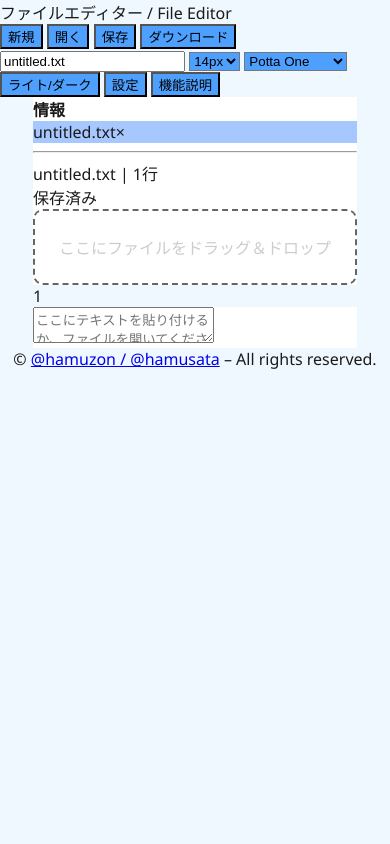
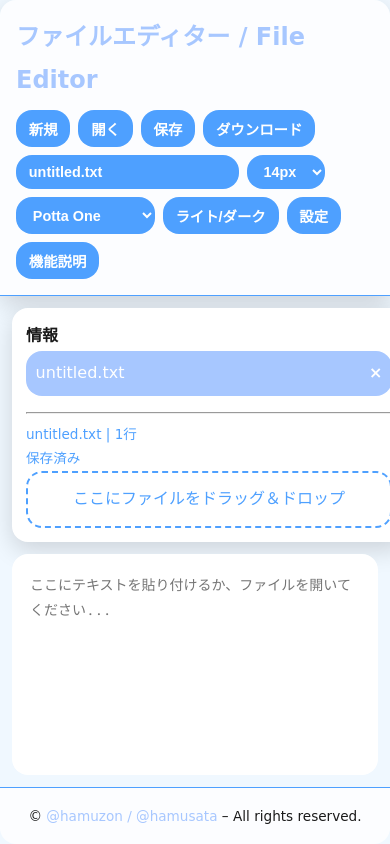
Before and after one commit to hamuzon/editor, a plain HTML site: page index.html in a window 390 px wide. Drawn offline with Linux system fonts and the light colour scheme; a web font is replaced by a local one.

Commit message:
v1.0.0 -1 style.css

```diff
--- a/style.css
+++ b/style.css
@@ -1,156 +1,257 @@
-/* ===============================
-   基本設定
-================================*/
-html, body {
-  margin: 0;
-  padding: 0;
-  height: 100%;
-  font-family: 'Potta One', 'Segoe UI', sans-serif;
-  background-color: #1e1e1e;
-  color: #eee;
-  display: flex;
-  flex-direction: column;
-  align-items: center;
-  justify-content: flex-start;
+:root {
+  --bg:#F0F8FF;
+  --panel:#FFFFFFcc;
+  --text:#1A1A1A;
+  --accent:#4EA0FF;
+  --highlight:#A7C7FF;
+  --mono:'Roboto Mono', monospace;
+  --radius:16px;
+  --shadow:0 8px 24px rgba(0,0,0,0.15);
+  --font-family:'Potta One', cursive;
 }
 
-/* ===============================
-   コンテナ
-================================*/
-.container {
-  width: 95%;
-  max-width: 1200px;
-  margin: 20px auto;
-  padding: 16px;
-  background: #252526;
-  border-radius: 12px;
-  box-shadow: 0 4px 12px rgba(0,0,0,0.3);
-  display: flex;
-  flex-direction: column;
-  gap: 1rem;
+body[data-theme="dark"] {
+  --bg:#1E1E2F;
+  --panel:#2B2B3Ccc;
+  --text:#E0E7FF;
+  --accent:#4EA0FF;
+  --highlight:#A7C7FF;
 }
 
-/* ===============================
-   上部バー（ツールバー）
-================================*/
-.toolbar {
-  display: flex;
-  flex-wrap: wrap;
-  gap: 8px;
-  justify-content: center;
-  background: #2d2d2d;
-  padding: 8px;
-  border-radius: 8px;
+body {
+  margin:0;
+  font-family:var(--font-family);
+  background:var(--bg);
+  color:var(--text);
+  line-height:1.8;
+  height:100vh;
+  display:flex;
+  flex-direction:column;
 }
 
-.toolbar button,
-.toolbar select,
-.toolbar input {
-  background: #3a3a3a;
-  border: none;
-  color: #eee;
-  padding: 8px 12px;
-  border-radius: 6px;
-  cursor: pointer;
-  transition: background 0.2s;
+header {
+  display:flex;
+  align-items:center;
+  padding:1rem;
+  background:var(--panel);
+  border-bottom:1px solid var(--accent);
+  border-radius:var(--radius) var(--radius) 0 0;
+  box-shadow:var(--shadow);
+  gap:0.5rem;
+  flex-wrap:wrap;
+}
+header .brand {
+  font-size:1.5rem;
+  color:var(--highlight);
+  font-weight:700;
+}
+header .controls {
+  margin-left:auto;
+  display:flex;
+  gap:0.5rem;
+  flex-wrap:wrap;
 }
 
-.toolbar button:hover,
-.toolbar select:hover {
-  background: #505050;
+button, select, input[type="text"], input[type="color"] {
+  border:none;
+  border-radius:var(--radius);
+  padding:0.5rem 0.8rem;
+  background:var(--accent);
+  color:#fff;
+  cursor:pointer;
+  font-weight:600;
+  backdrop-filter: blur(6px);
+  transition:0.2s;
+  font-size:0.9rem;
+}
+button:hover, select:hover, input[type="text"]:hover, input[type="color"]:hover {
+  opacity:0.85;
 }
 
-/* ===============================
-   ファイルドロップエリア
-================================*/
-.file-drop {
-  border: 2px dashed #666;
-  border-radius: 10px;
-  padding: 24px;
-  text-align: center;
-  color: #ccc;
-  cursor: pointer;
-  transition: background 0.3s, border-color 0.3s;
+main {
+  flex:1;
+  display:flex;
+  flex-direction:row;
+  gap:12px;
+  padding:12px;
+  min-height:0;
+  overflow:hidden;
 }
 
-.file-drop:hover {
-  background: rgba(255,255,255,0.05);
-  border-color: #aaa;
+.sidebar {
+  background:var(--panel);
+  padding:14px;
+  border-radius:var(--radius);
+  box-shadow:var(--shadow);
+  backdrop-filter:blur(12px);
+  overflow:auto;
+  flex:0 0 280px;
 }
 
-/* ===============================
-   エディター部分
-================================*/
-#editor {
-  width: 100%;
-  height: 60vh;
-  background: #1e1e1e;
-  color: #eee;
-  border: 1px solid #333;
-  border-radius: 8px;
-  padding: 10px;
-  resize: none;
-  font-family: 'Consolas', 'Courier New', monospace;
-  font-size: 14px;
-  line-height: 1.6;
-  box-sizing: border-box;
+.tablist {
+  display:flex;
+  flex-direction:column;
+  gap:0.35rem;
+  margin-bottom:1rem;
 }
 
-/* ===============================
-   モーダル
-================================*/
-.modal {
-  position: fixed;
-  top: 0;
-  left: 0;
-  width: 100%;
-  height: 100%;
-  display: none;
-  align-items: center;
-  justify-content: center;
-  background: rgba(0,0,0,0.6);
-  z-index: 10;
+.tab {
+  display:flex;
+  justify-content:space-between;
+  align-items:center;
+  padding:0.5rem 0.6rem;
+  border-radius:var(--radius);
+  cursor:pointer;
+  backdrop-filter: blur(6px);
 }
 
-.modal-content {
-  background: #2d2d2d;
-  color: #fff;
-  padding: 20px;
-  border-radius: 12px;
-  max-width: 90%;
-  max-height: 80vh;
-  overflow-y: auto;
+.tab.active {
+  background:var(--highlight);
+  color:#fff;
 }
 
-/* ===============================
-   スマホ対応
-================================*/
-@media (max-width: 768px) {
-  .container {
-    width: 98%;
-    padding: 12px;
+.tab .closeTab {
+  margin-left:5px;
+  color:#fff;
+  font-weight:bold;
+  cursor:pointer;
+}
+
+.editor-area {
+  flex:1;
+  display:flex;
+  flex-direction:column;
+  gap:8px;
+  min-height:0;
+  overflow:hidden;
+}
+
+.editor-wrap {
+  flex:1;
+  display:flex;
+  gap:8px;
+  min-height:0;
+  overflow:hidden;
+}
+
+.linenums {
+  width:50px;
+  background: linear-gradient(180deg, rgba(0,0,0,0.02), transparent);
+  padding:.8rem;
+  border-radius:var(--radius) 0 0 var(--radius);
+  text-align:right;
+  font-family:var(--mono);
+  color:var(--accent);
+  overflow:auto;
+}
+
+.editor {
+  flex:1;
+  background:var(--panel);
+  padding:16px;
+  border-radius:var(--radius);
+  overflow:auto;
+  backdrop-filter: blur(10px);
+  min-height:0;
+}
+
+textarea.code {
+  width:100%;
+  height:100%;
+  min-height:100%;
+  border:none;
+  background:transparent;
+  font-family:var(--mono);
+  font-size:14px;
+  line-height:1.8;
+  resize:none;
+  outline:none;
+  tab-size:4;
+}
+
+.status, .info {
+  font-size:0.85rem;
+  color:var(--accent);
+}
+
+.file-drop {
+  border:2px dashed var(--accent);
+  padding:12px;
+  border-radius:var(--radius);
+  text-align:center;
+  color:var(--accent);
+  backdrop-filter: blur(6px);
+  cursor:pointer;
+}
+
+.modal-center {
+  position:fixed;
+  top:50%;
+  left:50%;
+  transform:translate(-50%,-50%);
+  background:var(--panel);
+  padding:16px;
+  border-radius:var(--radius);
+  box-shadow:var(--shadow);
+  display:none;
+  z-index:999;
+  width:90%;
+  max-width:400px;
+  min-width:250px;
+  max-height:70%;
+  overflow:auto;
+}
+
+footer {
+  text-align:center;
+  padding:1rem;
+  background:var(--panel);
+  border-top:1px solid var(--accent);
+  font-size:0.85rem;
+  border-radius:0 0 var(--radius) var(--radius);
+}
+footer a {
+  color:var(--highlight);
+  text-decoration:none;
+}
+
+/* 設定・機能説明モーダル */
+#settingPanel, #helpModal {
+  position:fixed;
+  top:50%;
+  left:50%;
+  transform:translate(-50%,-50%);
+  width:90%;
+  max-width:400px;
+  min-width:250px;
+  z-index:1000;
+}
+
+/* レスポンシブ対応 */
+@media(max-width:880px) {
+  main {
+    flex-direction:column;
   }
-  #editor {
-    height: 50vh;
-    font-size: 13px;
+  .sidebar {
+    width:100%;
+    flex:0 0 auto;
   }
-  .toolbar {
-    flex-direction: column;
-    align-items: stretch;
+  .editor-wrap {
+    flex-direction:column;
+  }
+  .linenums {
+    display:none;
+  }
+  #settingPanel, #helpModal {
+    top:40%;
+  }
+  header {
+    flex-direction:column;
+    align-items:flex-start;
+  }
+  header .controls {
+    margin-left:0;
+    width:100%;
+    flex-wrap:wrap;
   }
 }
-
-/* ===============================
-   ライトテーマ（任意）
-================================*/
-.light-mode {
-  background-color: #fafafa;
-  color: #222;
-}
-.light-mode #editor {
-  background: #fff;
-  color: #111;
-}
-.light-mode .toolbar {
-  background: #ddd;
-}
```
